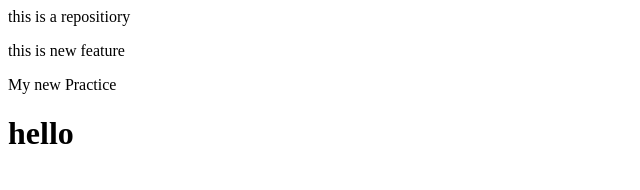
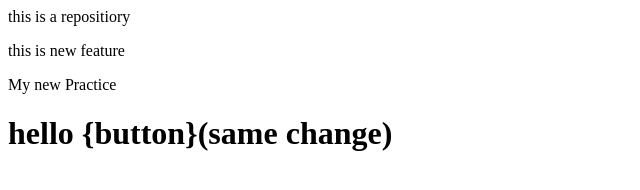
Before and after one commit to Rajputsachin01/localRepo, a plain HTML site: page index.html in a window 1280 px wide. Shown: the whole page, without its empty margins (0-640 px from the left). Drawn offline with Linux system fonts and the light colour scheme.

Commit message:
same change

```diff
--- a/index.html
+++ b/index.html
@@ -1,4 +1,4 @@
 <p>this is a repositiory</p>
 <p>this is new feature</p>
 <p>My new Practice</p>
-<h1>hello</h1>
+<h1>hello {button}(same change)</h1>
```
